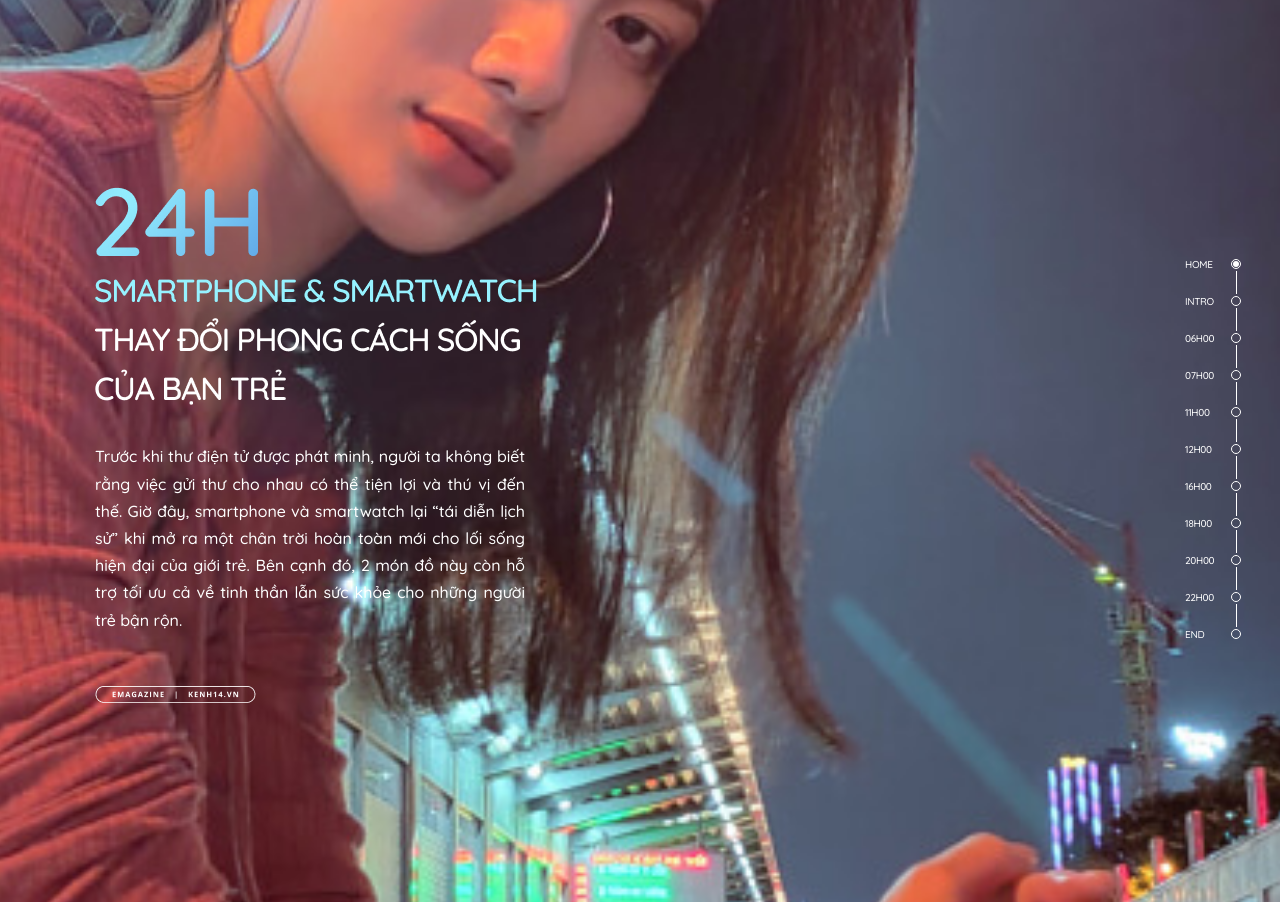
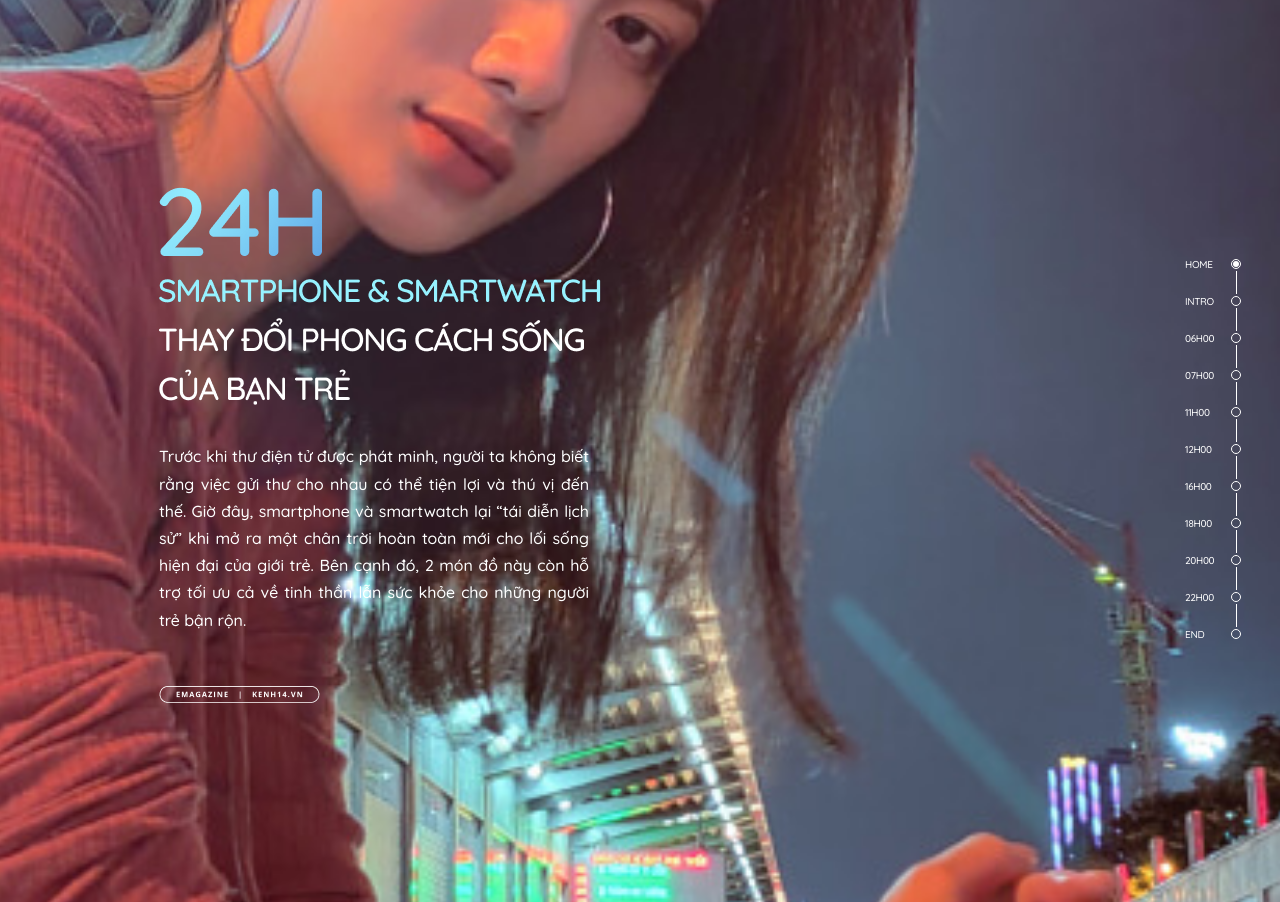
Before and after one commit to sonledinh/Oppo-interative, a PHP site: page / in a window 1280 px wide. Shown: the part 401-1303 px from the top of the page. Run offline with PHP 8.4, Linux system fonts and the light colour scheme.

Commit message:
update 19/09

```diff
--- a/Oppo-interative/css/style.css
+++ b/Oppo-interative/css/style.css
@@ -136,6 +136,13 @@ body {
   background: url("../images/banner-1.jpg") no-repeat top right; }
 .adm_emag .bg-eff-2 {
   background: url("../images/banner-2.jpg") no-repeat top right; }
+@media (max-height: 800px) {
+  .adm_emag .section-2 .caption .desc {
+    max-width: 700px; }
+    .adm_emag .section-2 .caption .desc p {
+      font-size: 14px; }
+  .adm_emag .section-2 .btn-k14 {
+    margin-top: 30px; } }
 
 #menu-adm {
   display: inline-flex;
@@ -246,7 +253,19 @@ body {
   width: 100vw;
   height: 100vh;
   display: flex;
-  align-items: center; }
+  align-items: center;
+  padding: 0; }
+  .section-bg-1 .section-inner .caption {
+    width: 105vw;
+    height: 110vh;
+    top: 0;
+    right: -5vw;
+    padding: 0px 95px;
+    background: url(../images/banner-1.jpg) no-repeat top right;
+    background-size: cover;
+    position: relative;
+    display: flex;
+    align-items: center; }
 
 .section-track {
   opacity: 0;
--- a/Oppo-interative/css/style.scss
+++ b/Oppo-interative/css/style.scss
@@ -139,6 +139,19 @@ body {
     }
     .bg-eff-2 {
         background: url('../images/banner-2.jpg') no-repeat top right;
+    }
+    @media (max-height: 800px) {
+        .section-2 {
+            .caption .desc {
+                max-width: 700px;
+                p {
+                    font-size: 14px;
+                }
+            }
+            .btn-k14 {
+                margin-top: 30px;
+            }
+        }
     }
 }
 #menu-adm {
@@ -296,6 +309,19 @@ body {
         height: 100vh;
         display: flex;
         align-items: center;
+        padding: 0;
+        .caption {
+            width: 105vw;
+            height: 110vh;
+            top: 0;
+            right: -5vw;
+            padding: 0px 95px;
+            background: url(../images/banner-1.jpg) no-repeat top right;
+            background-size: cover;
+            position: relative;
+            display: flex;
+            align-items: center;
+        }
     }
 }
 .section-bg-2 {
--- a/Oppo-interative/index.html
+++ b/Oppo-interative/index.html
@@ -44,12 +44,14 @@
 					<div class="bg-eff bg-eff-1"></div>
 				    <div class="section-inner">
 				    	<div class="caption">
-					      	<div class="logo-bg1 effect-shine"><img src="images/24h.png" alt=""></div>
+					      	<div class="info-caption">
+					      		<div class="logo-bg1 effect-shine"><img src="images/24h.png" alt=""></div>
 						      	<div class="title-adm effect-shine"><img src="images/title.png" alt=""></div>
 						      	<div class="desc" style="color: #fff;">
 						      		<p>Trước khi thư điện tử được phát minh, người ta không biết rằng việc gửi thư cho nhau có thể tiện lợi và thú vị đến thế. Giờ đây, smartphone và smartwatch lại “tái diễn lịch sử” khi mở ra một chân trời hoàn toàn mới cho lối sống hiện đại của giới trẻ. Bên cạnh đó, 2 món đồ này còn hỗ trợ tối ưu cả về tinh thần lẫn sức khỏe cho những người trẻ bận rộn.</p>
 						      	</div>
-					      	<div class="btn-k14"><img src="images/btn-white.png" alt=""></div>
+						      	<div class="btn-k14"><img src="images/btn-white.png" alt=""></div>
+					      	</div>
 				    	</div>
 				    </div>
 				    <div class="btn-mouse"><a href="#intro"><span><img src="images/mouse-light.png" alt=""></span><span class="arrow-svg"><img src="images/arrow-light.png" alt=""></span></a></div>
@@ -280,15 +282,7 @@
 					    	</div>
 					    	<div class="btn-k14"><img src="images/btn-white.png" alt=""></div>
 					    </div>
-					    <div class="right">
-					    	<!-- <ul>
-					    		<li class="eff-1"><img src="images/end-1.png" alt=""></li>
-					    		<li class="eff-2"><img src="images/end-2.png" alt=""></li>
-					    		<li class="eff-1"><img src="images/end-1.png" alt=""></li>
-					    		<li class="eff-2"><img src="images/end-2.png" alt=""></li>
-					    		<li class="eff-1"><img src="images/end-1.png" alt=""></li>
-					    	</ul> -->
-					    </div>
+					    <div class="right"></div>
 				    </div>
 				</section>
 			</section>
--- a/Oppo-interative/js/private.js
+++ b/Oppo-interative/js/private.js
@@ -247,18 +247,17 @@ jQuery(document).ready(function($){
 
   var rect = $('.section')[0].getBoundingClientRect();
   var mouse = {x: 0, y: 0, moved: false};
-  $(".desc-thumbs, .caption, .bg-eff-2, .section-1, .section-end, .section-end .right").mousemove(function(e) {
+  $(".desc-thumbs, .caption, .bg-eff-2, .section-end, .section-end .right").mousemove(function(e) {
     mouse.moved = true;
     mouse.x = e.clientX - rect.left;
     mouse.y = e.clientY - rect.top;
   });
   TweenLite.ticker.addEventListener('tick', function(){
     if (mouse.moved){
-      parallaxIt(".desc-thumbs, .caption, .bg-eff-2, .section-1, .section-end img", -35);
+      parallaxIt(".desc-thumbs, .bg-eff-2, .section-end img", -35);
       parallaxIt(".section-end .leff", -15);
       parallaxIt(".section-end .right", -25);
-      // parallaxIt(".section-1", -30);
-      // parallaxIt(".section-2", -30);
+      parallaxIt(".caption", -20);
     }
     mouse.moved = false;
   });
@@ -269,7 +268,7 @@ jQuery(document).ready(function($){
     });
   }
   $(window).on('resize scroll', function(){
-    rect = $('.desc-thumbs, .caption, .bg-eff, .section-1, .section-end, .section-end .right')[0].getBoundingClientRect();
+    rect = $('.desc-thumbs, .caption, .bg-eff, .section-end, .section-end .right')[0].getBoundingClientRect();
   })
 
 });
```
Also changed, not shown: Oppo-interative-mobile/images/22h.png, Oppo-interative-mobile/images/banner-2.jpg, Oppo-interative/images/22h.jpg, Oppo-interative/images/banner-2.jpg.
